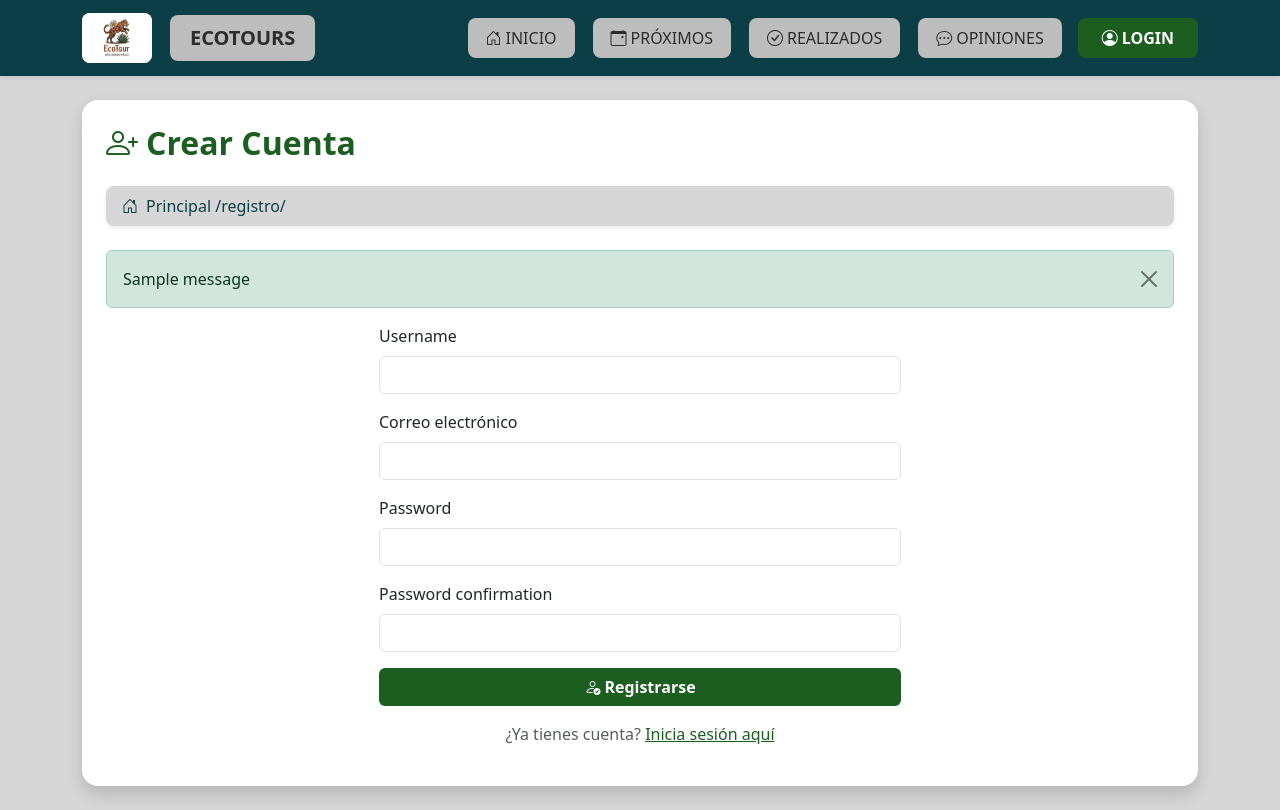
After one commit to Ecoturs/proyecto-ecotours, a Django app: page /registro/ in a window 1280 px wide. The commit adds this page. Run offline with Django 5.2, Linux system fonts and the light colour scheme; tables that the repository leaves empty hold one stand-in row (values such as "Sample post"); one stand-in notice (Sample message) is shown.

Commit message:
Feature: login, registro, opiniones y recorridos por usuario

```diff
--- a/ecoTurs/ecoTurs/settings.py
+++ b/ecoTurs/ecoTurs/settings.py
@@ -89,3 +89,5 @@ STATIC_ROOT = BASE_DIR / 'staticfiles'
 MEDIA_URL = '/media/'
 
 MEDIA_ROOT = BASE_DIR / 'media'
+
+LOGIN_REDIRECT_URL = '/'
--- a/ecoTurs/ecoTurs/templates/inicio/encabezado.html
+++ b/ecoTurs/ecoTurs/templates/inicio/encabezado.html
@@ -59,14 +59,38 @@
           </a>
         </li>
 
-        <!-- LOGIN destacado -->
+        <li class="nav-item">
+          <a class="nav-link menu-btn rounded-3" href="{% url 'Opiniones' %}">
+            <i class="bi bi-chat-dots me-1"></i>OPINIONES
+          </a>
+        </li>
+
+        <!-- LOGIN o USUARIO -->
+        {% if request.user.is_authenticated %}
+        <li class="nav-item dropdown ms-2">
+          <a class="nav-link dropdown-toggle px-4 py-2 rounded-3 fw-bold text-white"
+             href="#" id="userMenu" role="button"
+             data-bs-toggle="dropdown"
+             style="background-color:#1B5E20;">
+            <i class="bi bi-person-check me-1"></i>{{ request.user.username }}
+          </a>
+          <ul class="dropdown-menu dropdown-menu-end" aria-labelledby="userMenu">
+            <li>
+              <a class="dropdown-item text-danger" href="{% url 'logout' %}">
+                <i class="bi bi-box-arrow-right me-1"></i>Cerrar sesión
+              </a>
+            </li>
+          </ul>
+        </li>
+        {% else %}
         <li class="nav-item ms-2">
           <a class="nav-link px-4 py-2 rounded-3 fw-bold text-white"
-             href="#"
+             href="{% url 'login' %}"
              style="background-color:#1B5E20;">
             <i class="bi bi-person-circle me-1"></i>LOGIN
           </a>
         </li>
+        {% endif %}
 
       </ul>
     </div>
--- /dev/null
+++ b/ecoTurs/ecoTurs/templates/inicio/registro.html
@@ -0,0 +1,56 @@
+{% extends "inicio/encabezado.html" %}
+
+{% block titulo %}Registro - EcoTours{% endblock %}
+
+{% block encabezado %}
+<h2 class="fw-bold" style="color:#1B5E20;">
+  <i class="bi bi-person-plus me-2"></i>Crear Cuenta
+</h2>
+{% endblock %}
+
+{% block contenido %}
+
+{% if messages %}
+  {% for message in messages %}
+    <div class="alert alert-{{ message.tags }} alert-dismissible fade show" role="alert">
+      {{ message }}
+      <button type="button" class="btn-close" data-bs-dismiss="alert"></button>
+    </div>
+  {% endfor %}
+{% endif %}
+
+<div class="row justify-content-center">
+  <div class="col-md-6">
+    <form method="POST">
+      {% csrf_token %}
+
+      {% for field in form %}
+        <div class="mb-3">
+          <label class="form-label fw-medium">{{ field.label }}</label>
+          <input type="{{ field.field.widget.input_type }}"
+                 name="{{ field.html_name }}"
+                 class="form-control {% if field.errors %}is-invalid{% endif %}"
+                 {% if field.value %}value="{{ field.value }}"{% endif %}>
+          {% for error in field.errors %}
+            <div class="invalid-feedback">{{ error }}</div>
+          {% endfor %}
+        </div>
+      {% endfor %}
+
+      <div class="d-grid mb-3">
+        <button type="submit" class="btn fw-bold text-white"
+                style="background-color:#1B5E20;">
+          <i class="bi bi-person-check me-1"></i>Registrarse
+        </button>
+      </div>
+
+      <p class="text-center text-muted">
+        ¿Ya tienes cuenta?
+        <a href="{% url 'login' %}" style="color:#1B5E20;">Inicia sesión aquí</a>
+      </p>
+
+    </form>
+  </div>
+</div>
+
+{% endblock %}
--- a/ecoTurs/ecoTurs/urls.py
+++ b/ecoTurs/ecoTurs/urls.py
@@ -15,9 +15,9 @@ Including another URLconf
     2. Add a URL to urlpatterns:  path('blog/', include('blog.urls'))
 """
 from django.conf import settings
-from django.conf.urls.static import static
 from django.contrib import admin
 from django.urls import path
+from django.contrib.auth import views as auth_views
 from inicio import views
 
 urlpatterns = [
@@ -27,6 +27,11 @@ urlpatterns = [
     path('opiniones/', views.opiniones, name='Opiniones'),
     path('realizados/', views.realizados, name='Realizados'),
     path('detalles/<int:id>/', views.detalles, name='Detalles'),
+
+    # auth
+    path('login/', auth_views.LoginView.as_view(template_name='inicio/login.html'), name='login'),
+    path('logout/', auth_views.LogoutView.as_view(next_page='Principal'), name='logout'),
+    path('registro/', views.registro_view, name='Registro'),
 ]
 
 if settings.DEBUG:
--- a/ecoTurs/inicio/forms.py
+++ b/ecoTurs/inicio/forms.py
@@ -1,5 +1,7 @@
 from django import forms
-from .models import Recorrido, PreInscripcion
+from django.contrib.auth.forms import UserCreationForm
+from django.contrib.auth.models import User
+from .models import Recorrido, PreInscripcion, Opinion
 
 
 class RecorridoForm(forms.ModelForm):
@@ -12,3 +14,21 @@ class PreInscripcionForm(forms.ModelForm):
     class Meta:
         model = PreInscripcion
         fields = ['nombre', 'correo', 'telefono', 'ciudad', 'estado']
+
+
+class RegistroForm(UserCreationForm):
+    email = forms.EmailField(required=True, label="Correo electrónico")
+
+    class Meta:
+        model = User
+        fields = ['username', 'email', 'password1', 'password2']
+
+
+class OpinionForm(forms.ModelForm):
+    class Meta:
+        model = Opinion
+        fields = ['recorrido', 'comentario', 'calificacion']
+        widgets = {
+            'comentario': forms.Textarea(attrs={'rows': 3}),
+            'calificacion': forms.Select(),
+        }
--- a/ecoTurs/inicio/views.py
+++ b/ecoTurs/inicio/views.py
@@ -1,7 +1,10 @@
 from django.shortcuts import get_object_or_404, redirect, render
+from django.contrib.auth.decorators import login_required
+from django.contrib.auth import login
+from django.contrib import messages
 from django.utils import timezone
-from .models import Recorrido
-from .forms import PreInscripcionForm
+from .models import Recorrido, PreInscripcion, Opinion
+from .forms import PreInscripcionForm, RegistroForm, OpinionForm
 
 
 def principal(request):
@@ -17,12 +20,38 @@ def proximos(request):
 
 
 def opiniones(request):
-    return render(request, "inicio/opiniones.html")
+    todas = Opinion.objects.all().order_by('-created')
+    form = None
+    if request.user.is_authenticated:
+        recorridos_usuario = Recorrido.objects.filter(
+            preinscripcion__usuario=request.user,
+            fecha__lt=timezone.localdate()
+        ).distinct()
+        if request.method == 'POST':
+            form = OpinionForm(request.POST)
+            if form.is_valid():
+                opinion = form.save(commit=False)
+                opinion.usuario = request.user
+                opinion.save()
+                messages.success(request, "¡Opinión agregada correctamente!")
+                return redirect('Opiniones')
+        else:
+            form = OpinionForm()
+        form.fields['recorrido'].queryset = recorridos_usuario
+    return render(request, "inicio/opiniones.html", {
+        'opiniones': todas,
+        'form': form
+    })
 
 
+@login_required(login_url='login')
 def realizados(request):
     hoy = timezone.localdate()
-    recorridos = Recorrido.objects.filter(fecha__lt=hoy).order_by('-fecha')
+    preinscripciones = PreInscripcion.objects.filter(
+        usuario=request.user,
+        recorrido__fecha__lt=hoy
+    ).select_related('recorrido')
+    recorridos = [p.recorrido for p in preinscripciones]
     return render(request, "inicio/realizados.html", {
         'recorridos': recorridos
     })
@@ -31,12 +60,17 @@ def realizados(request):
 def detalles(request, id):
     recorrido = get_object_or_404(Recorrido, id=id)
 
+    if not request.user.is_authenticated:
+        return redirect(f'/login/?next=/detalles/{id}/')
+
     if request.method == 'POST':
         form = PreInscripcionForm(request.POST)
         if form.is_valid():
             preinscripcion = form.save(commit=False)
             preinscripcion.recorrido = recorrido
+            preinscripcion.usuario = request.user
             preinscripcion.save()
+            messages.success(request, "¡Preinscripción realizada correctamente!")
             return redirect('Proximos')
     else:
         form = PreInscripcionForm()
@@ -45,3 +79,18 @@ def detalles(request, id):
         'recorrido': recorrido,
         'form': form
     })
+
+
+def registro_view(request):
+    if request.user.is_authenticated:
+        return redirect('Principal')
+    if request.method == 'POST':
+        form = RegistroForm(request.POST)
+        if form.is_valid():
+            user = form.save()
+            login(request, user)
+            messages.success(request, f"¡Bienvenido {user.username}!")
+            return redirect('Principal')
+    else:
+        form = RegistroForm()
+    return render(request, "inicio/registro.html", {'form': form})
```
Also changed, not shown: ecoTurs/ecoTurs/templates/inicio/login.html (added, +53 -0 lines), ecoTurs/inicio/models.py (+18 -0 lines), ecoTurs/inicio/migrations/0004_preinscripcion_usuario_opinion.py (added).
